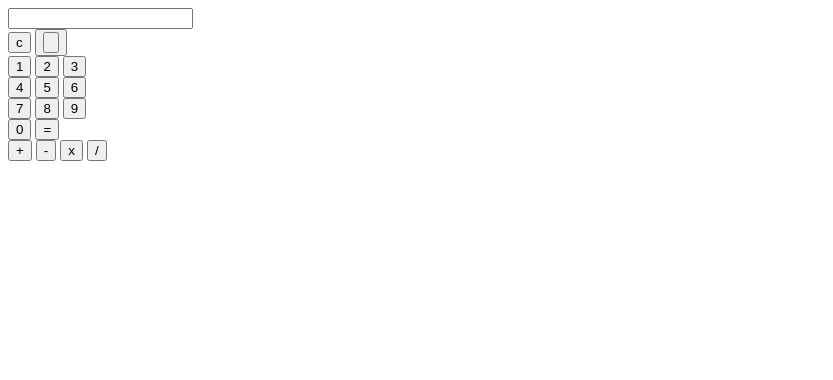
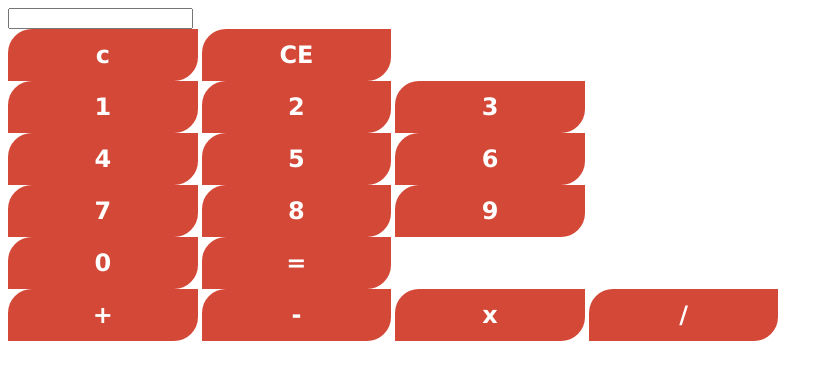
Before and after one commit to oceanegatien/Javascript, a plain HTML site: page index.html in a window 1280 px wide. Shown: the whole page, without its empty margins (0-833 px from the left). Drawn offline with nearby package versions, Linux system fonts and the light colour scheme.

Commit message:
Debut CSS et ajout de class

```diff
--- /dev/null
+++ b/css/style.css
@@ -0,0 +1,16 @@
+button {
+	border-radius:24px 0 24px 0;
+	background: #d34836;
+	border:none;
+	color:#fff;
+	font:bold 24px Verdana;
+	padding:12px 0 12px 0;
+	display: inline-block;
+	white-space: 4px;
+	width: 15%;
+	text-align: center;
+	margin: auto;
+}
+.button123 .button456 .button789 .operator{
+	text-align: center;
+}
--- a/index.html
+++ b/index.html
@@ -3,36 +3,41 @@
 <head>
 	<title>Calculatrice</title>
 	<meta charset="utf-8">
+	<link rel="stylesheet" type="text/css" href="css/style.css">
 </head>
 
 <body>
 <section>
-	<div><input id="afficheur" type="text" name="afficheur"></div>
+	<div class="afficheur"><input id="afficheur" type="text" name="afficheur">
+	</br>
+	<button id="erase">c</button>
+	<button id="reset"type="button">CE</button></div>
 
-	<button id="erase">c</button>
-	<button><input id="reset"type="button"></button>
-
-	</br>
+	<div class="button123">
 	<button id="btn1">1</button>
 	<button id="btn2">2</button>
 	<button id="btn3">3</button>
-	</br>
+	</div>
+	<div class="button456">
 	<button id="btn4">4</button>
 	<button id="btn5">5</button>
 	<button id="btn6">6</button>
-	</br>
+	</div>
+	<div class="button789">
 	<button id="btn7">7</button>
 	<button id="btn8">8</button>
 	<button id="btn9">9</button>
-	</br>
+	</div>
+
 	<button id="btn0">0</button>
 	<button id="egal">=</button>
-	</br>
+
+	<div class="operator">
 	<button id="plus" >+</button>
 	<button id="moins">-</button>
 	<button id="multiplier">x</button>
-	<button id="diviser" >/</button>
-	</br>
+	<button id="diviser">/</button>
+	</div>
 
 
 
```
